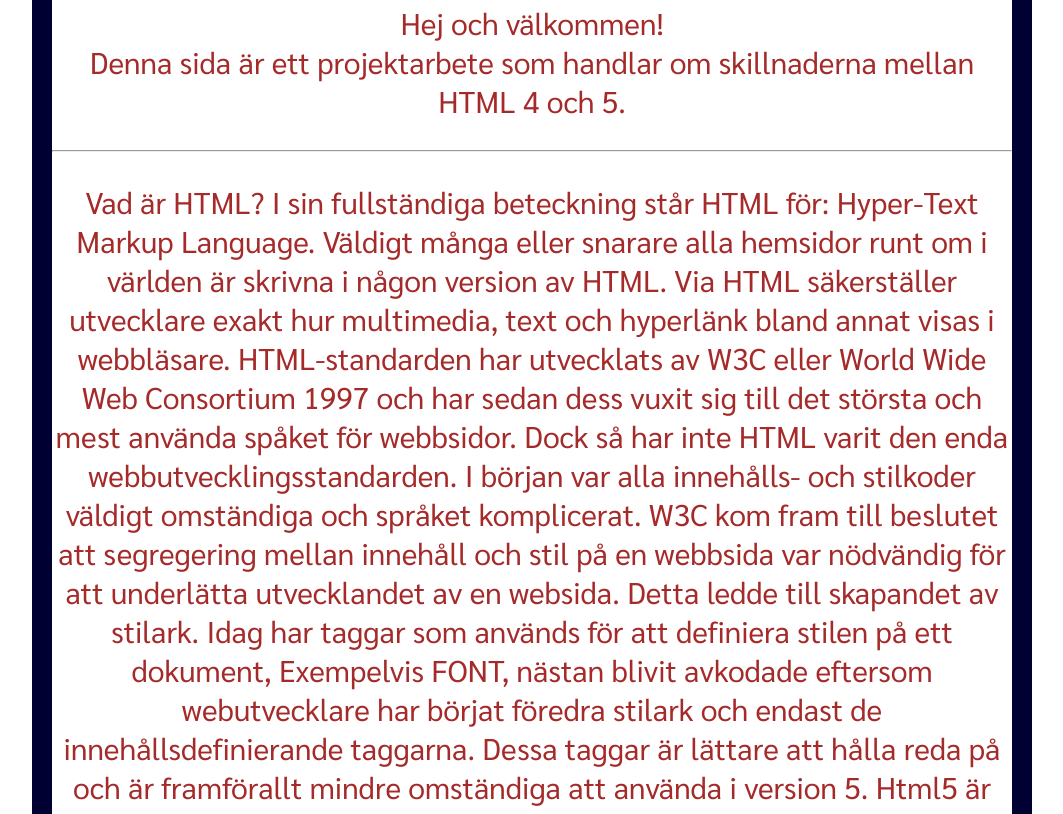
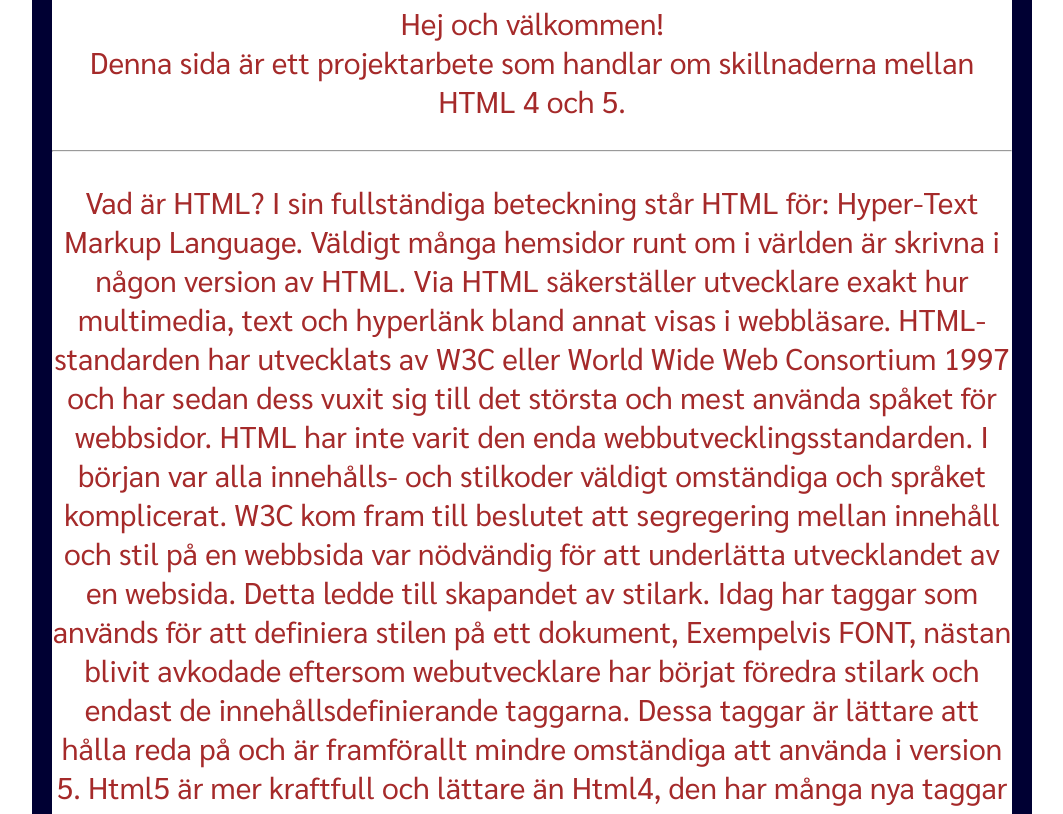
Before and after one commit to mickeh22/mickeh22-HTML4-5-MikaelH-Kvalit18, a plain HTML site: page index.html in a window 1280 px wide. Shown: the part 650-1464 px from the top of the page, without its empty margins (108-1171 px from the left). Drawn offline with Linux system fonts and the light colour scheme.

Commit message:
Add files via upload

```diff
--- a/index.html
+++ b/index.html
@@ -37,14 +37,14 @@
                         Vad är HTML?
                         I sin fullständiga beteckning står HTML för:
                         Hyper-Text Markup Language.
-                        Väldigt många eller snarare alla hemsidor runt om i världen
+                        Väldigt många hemsidor runt om i världen
                         är skrivna i någon version av HTML.
                         Via HTML säkerställer utvecklare exakt hur multimedia,
                         text och hyperlänk bland annat visas i webbläsare.
                         HTML-standarden har utvecklats av W3C eller World Wide Web Consortium 1997
-                        och har sedan dess vuxit sig till det största och mest använda spåket
-                        för webbsidor.
-                        Dock så har inte HTML varit den enda webbutvecklingsstandarden.
+                        och har sedan dess vuxit sig till det största och
+                        mest använda spåket för webbsidor.
+                        HTML har inte varit den enda webbutvecklingsstandarden.
                         I början var alla innehålls- och stilkoder väldigt
                         omständiga och språket komplicerat.
                         W3C kom fram till beslutet att segregering mellan innehåll och stil på
@@ -128,7 +128,8 @@
                                 Tidigare i HTML4 var det en riktigt besvärlig uppgift att kartlägga de
                                 geografiska platserna för användare som besökte hemsidan.
                                 Det var även svårt med mobila enheter.
-                                HTML5 dock är lättanvänt på detta område och lätt att få reda på användarens lokation.
+                                HTML5 dock är lättanvänt på mobila enheter och det är
+                                lätt att få reda på användarens lokation.
                                 HTML5: s JS GeoLocation kan levereras för att identifiera platsen för användaren som
                                 kommer åt webbplatsen.
 
```
